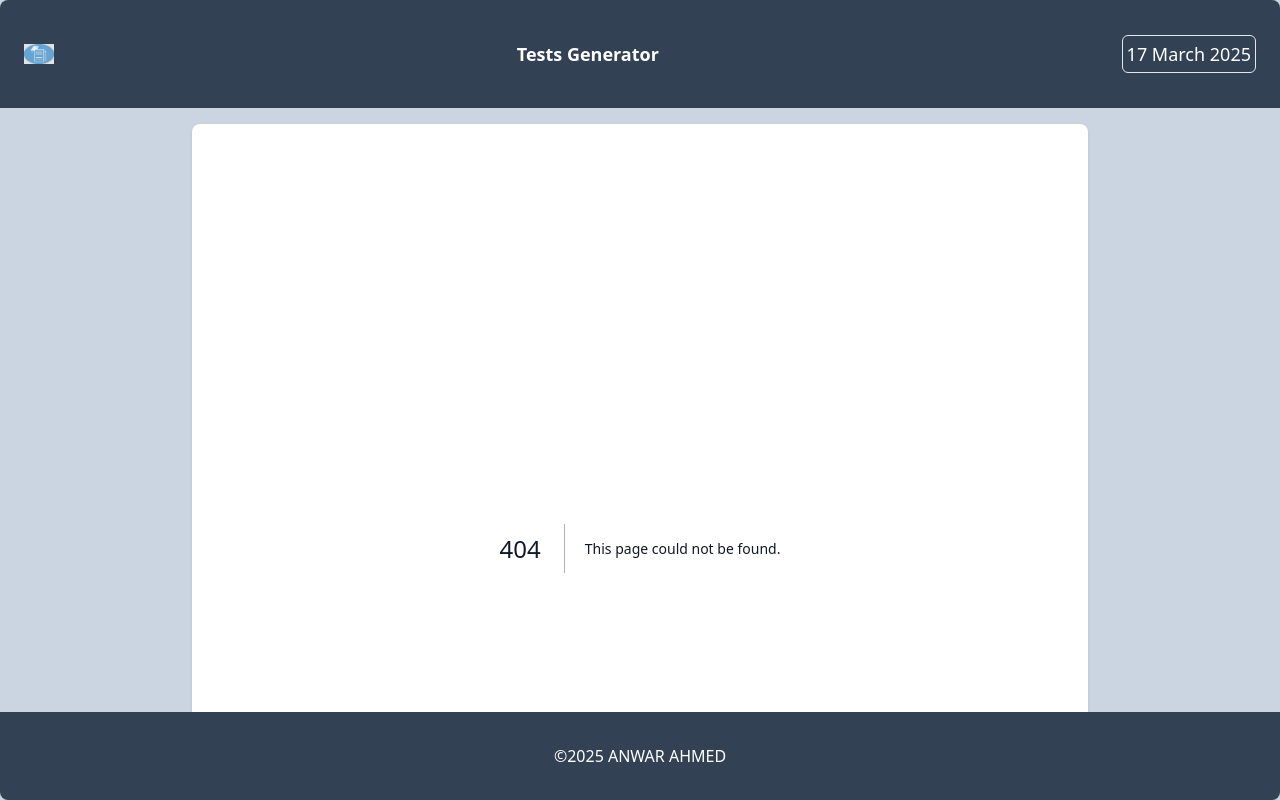
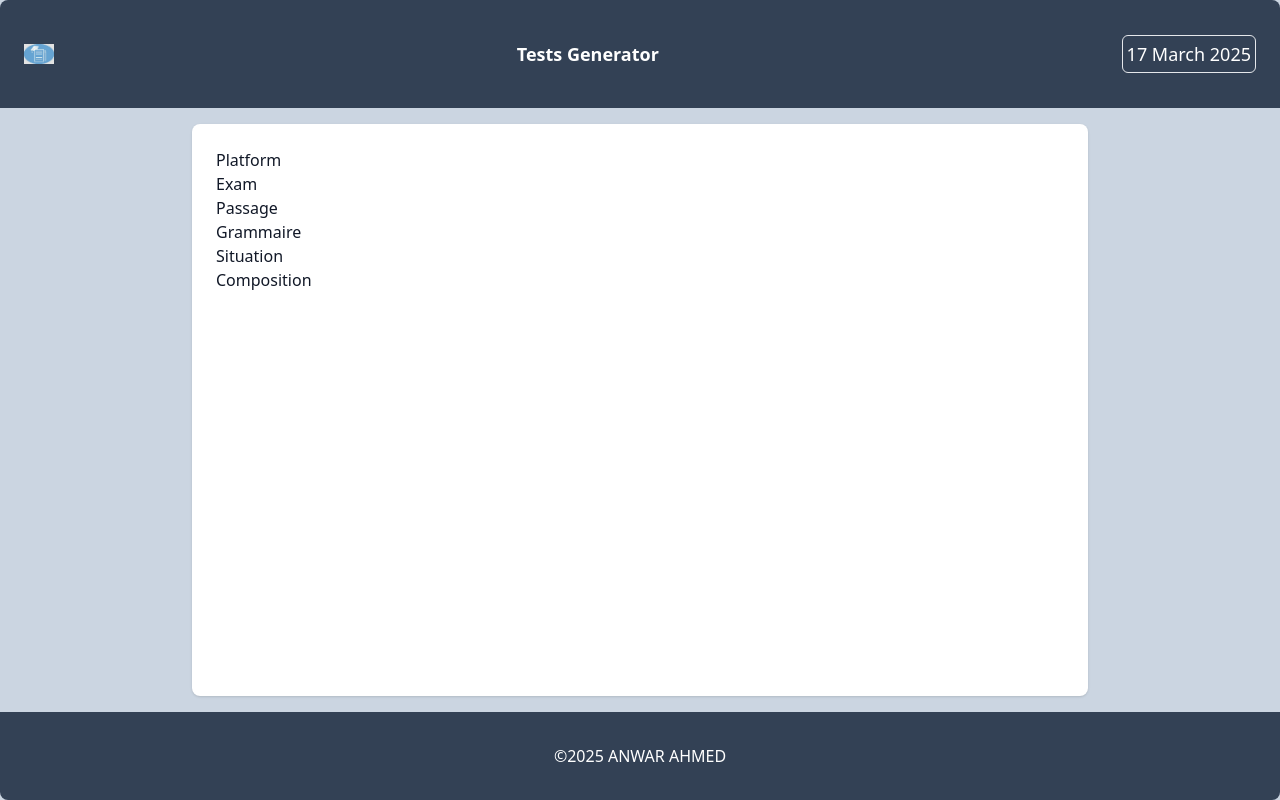
Before and after one commit to stormkid2009/exams-platform, a Next.js app: page /platform in a window 1280 px wide. Before the commit this address had no page. Built offline with nearby package versions, Linux system fonts and the light colour scheme.

Commit message:
feat:start with exams generating - add exams directory withing componnets - add platform diectory withing pages to display exam online

```diff
--- /dev/null
+++ b/src/components/exams/composition/index.tsx
@@ -0,0 +1,10 @@
+import React from "react";
+
+
+export default function Composition() {
+    return (
+        <div>
+            <h1>Composition</h1>
+        </div>
+    );
+}
--- /dev/null
+++ b/src/components/exams/grammaire/index.tsx
@@ -0,0 +1,9 @@
+import React from "react";
+
+export default function Grammaire(){
+    return(
+        <div>
+            <h1>Grammaire</h1>
+        </div>
+    )
+}
--- /dev/null
+++ b/src/components/exams/index.tsx
@@ -0,0 +1,18 @@
+import React from "react";
+import Grammaire from "./grammaire";
+import Composition from "./composition";
+import Situation from "./situation";
+import Passage from "./passage";
+
+export default function Exam(){
+    return(
+        <div>
+            <h1>Exam</h1>
+            <Passage />
+            <Grammaire />
+            <Situation />
+            <Composition />
+        </div>
+    )
+
+}
--- /dev/null
+++ b/src/components/exams/passage/index.tsx
@@ -0,0 +1,9 @@
+import React from "react";
+
+export default function Passage(){
+    return(
+        <div>
+            <h1>Passage</h1>
+        </div>
+    )
+}
--- /dev/null
+++ b/src/components/exams/situation/index.tsx
@@ -0,0 +1,9 @@
+import React from "react";
+
+export default function Situation(){
+    return(
+        <div>
+            <h1>Situation</h1>
+        </div>
+    )
+}
--- /dev/null
+++ b/src/pages/platform/index.tsx
@@ -0,0 +1,11 @@
+import React from "react";
+import Exam from "src/components/exams";
+
+export default function Platform(){
+    return(
+        <div>
+            <h1>Platform</h1>
+            <Exam />
+        </div>
+    )
+}
```
